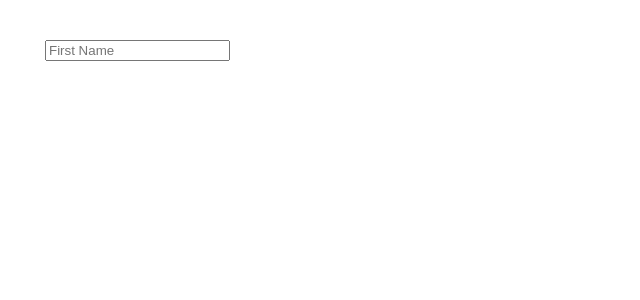
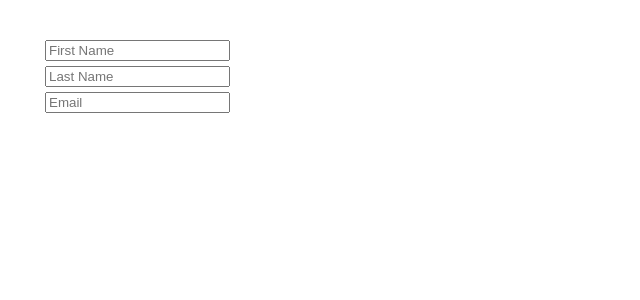
Before and after one commit to Tinady/scrimba-react-course, a React (Create React App) app in the folder memegenerator/: page / in a window 1280 px wide. Shown: the top 300 px of the page, without its empty margins (0-640 px from the left). Built offline with nearby package versions, Linux system fonts and the light colour scheme.

Commit message:
Update form.js

```diff
--- a/memegenerator/src/components/form.js
+++ b/memegenerator/src/components/form.js
@@ -2,11 +2,19 @@ import React, {useState}from "react";
 
 export default function Forms(){
 
-    const [firstName, setFirstName]=useState('');
-    console.log(firstName)
+     const [formData , setFormData]= useState({
+        firstName:'',
+        lastName:'',
+        Email:''
+         })
+    console.log(formData)
+
      function handleChange (event)
      {
-        setFirstName(event.target.value)
+        setFormData(prevState=>
+            {return {...prevState,
+                      [event.target.name]:event.target.value}
+            })
      }
 
   return (
@@ -15,6 +23,24 @@ export default function Forms(){
      type="text"
      placeholder="First Name"
      onChange={handleChange}
+     name="firstName"
+     value={formData.firstName}
+     />
+      <input
+     type="text"
+     placeholder="Last Name"
+     onChange={handleChange}
+     name="lastName"
+     value={formData.lastName}
+     />
+
+<input
+     type="email"
+     placeholder="Email"
+     onChange={handleChange}
+     name="Email"
+     value={formData.Email}
+
      />
 
 </form>)
```
